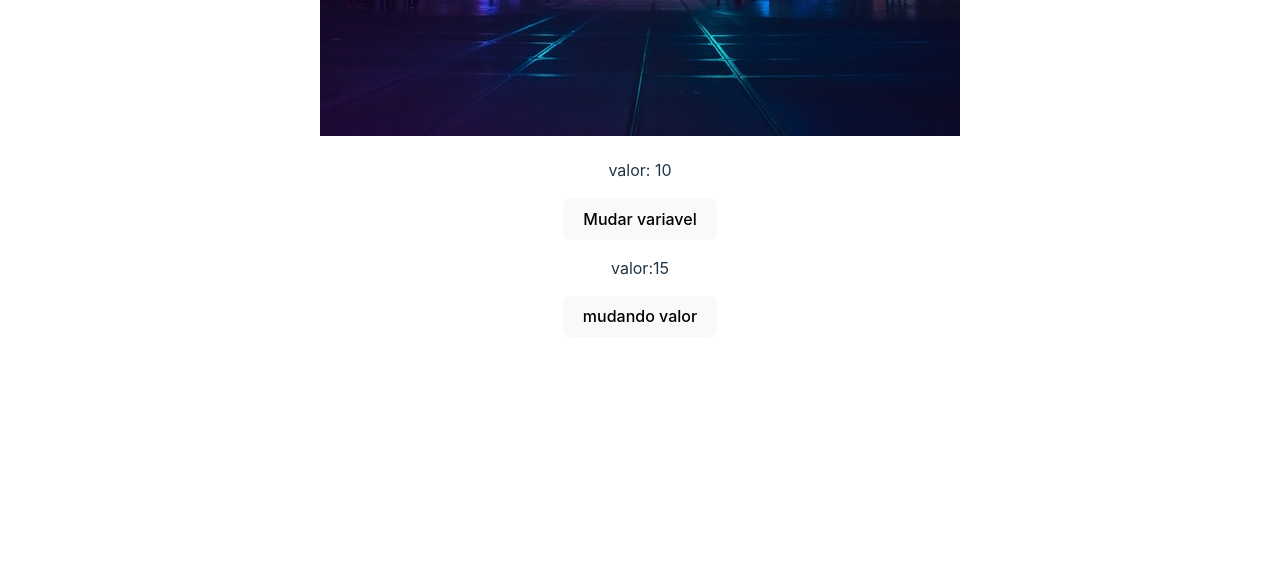
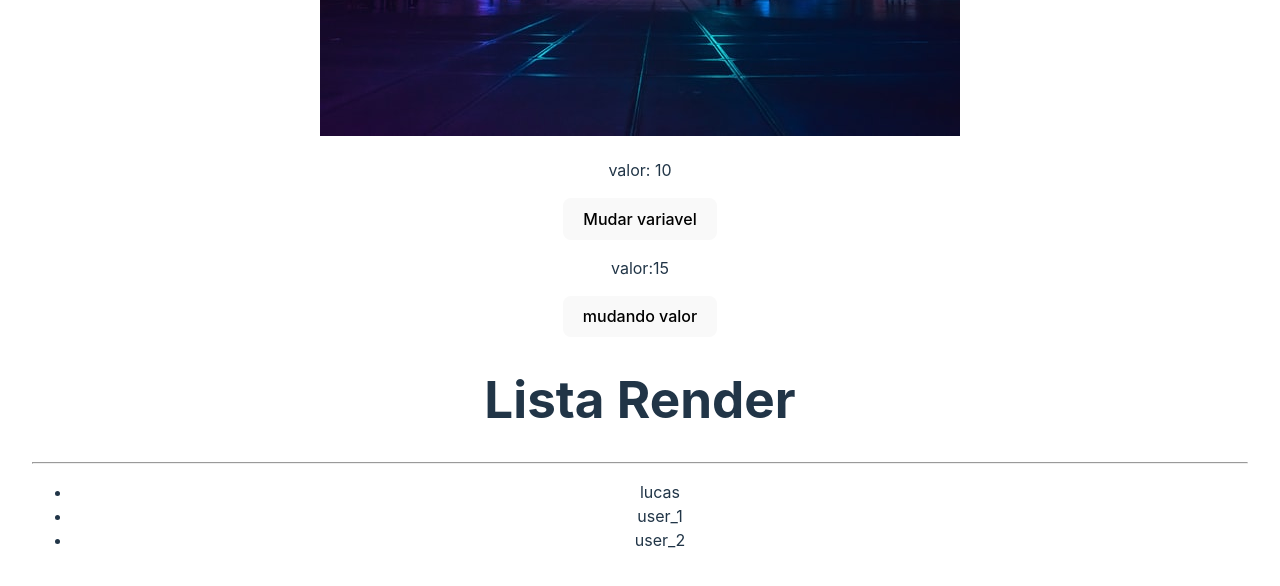
Before and after one commit to Luk3rF7/React_especializacao, a React (Vite) app in the folder 03_advancer/reactAvancado/: page / in a window 1280 px wide. Shown: the part 1529-2115 px from the top of the page. Built offline with nearby package versions, Linux system fonts and the light colour scheme.

Commit message:
utilizando array

```diff
--- a/03_advancer/reactAvancado/src/App.jsx
+++ b/03_advancer/reactAvancado/src/App.jsx
@@ -1,6 +1,7 @@
 import City from './assets/city.jpg'
 import './App.css'
 import ManageData from './components/ManageData'
+import ListRender from './components/listRender'
 function App() {
   return (
     <>
@@ -17,6 +18,9 @@
     <div>
       <ManageData />
     </div>
+    <div>
+      <ListRender />
+    </div>
     </>
   )
 }
--- /dev/null
+++ b/03_advancer/reactAvancado/src/components/listRender.jsx
@@ -0,0 +1,19 @@
+import { useState } from 'react';
+
+const ListRender = () => {
+
+  const [ list ] = useState(["lucas","user_1","user_2"])
+  return (
+    <div>
+      <h1> Lista Render</h1>
+      <hr />
+      <ul>
+        {list.map((item) => (
+          // eslint-disable-next-line react/jsx-key
+          <li >{item}</li>
+        ))}
+      </ul>
+    </div>
+  )
+}
+export default ListRender;
```
